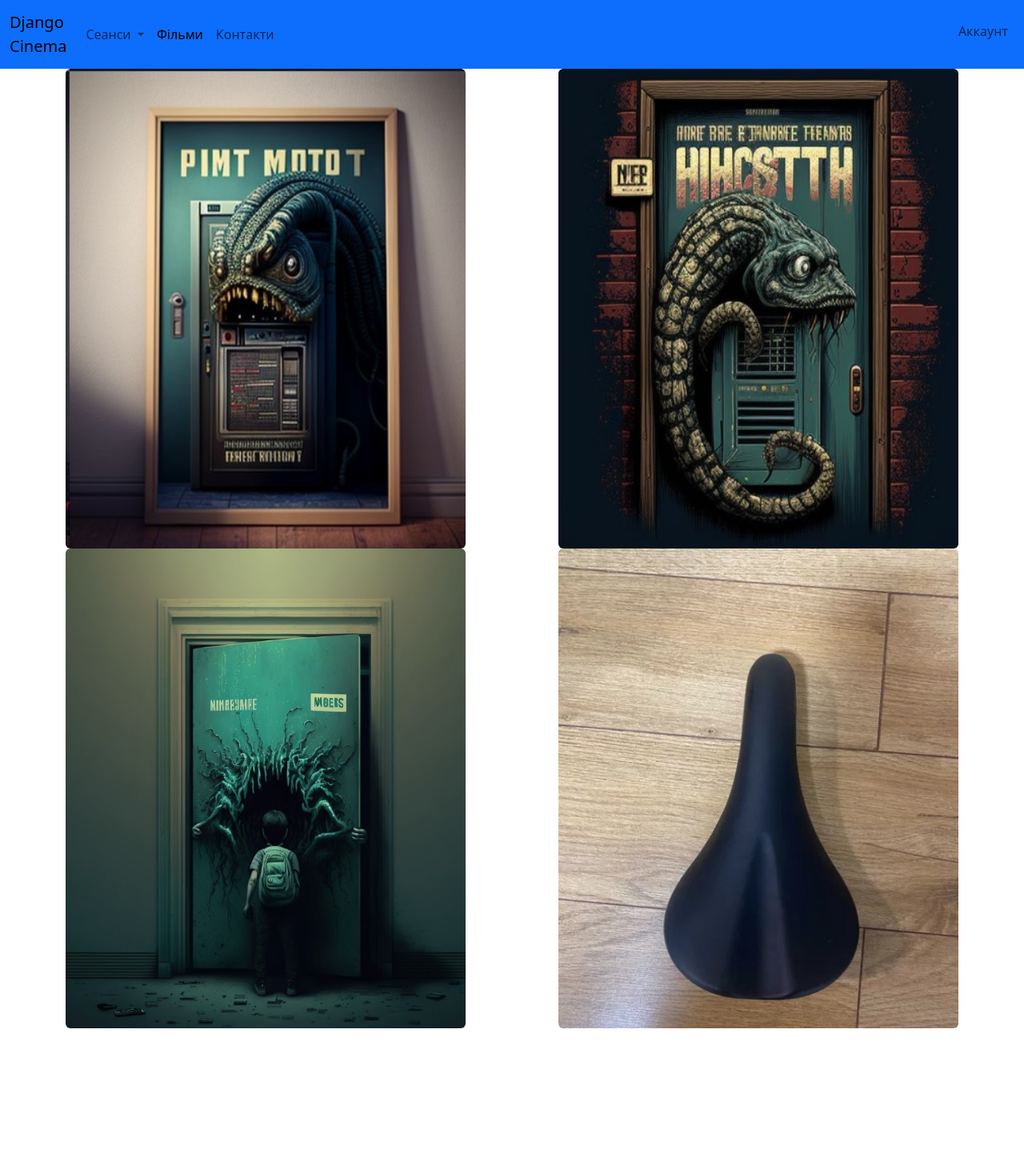
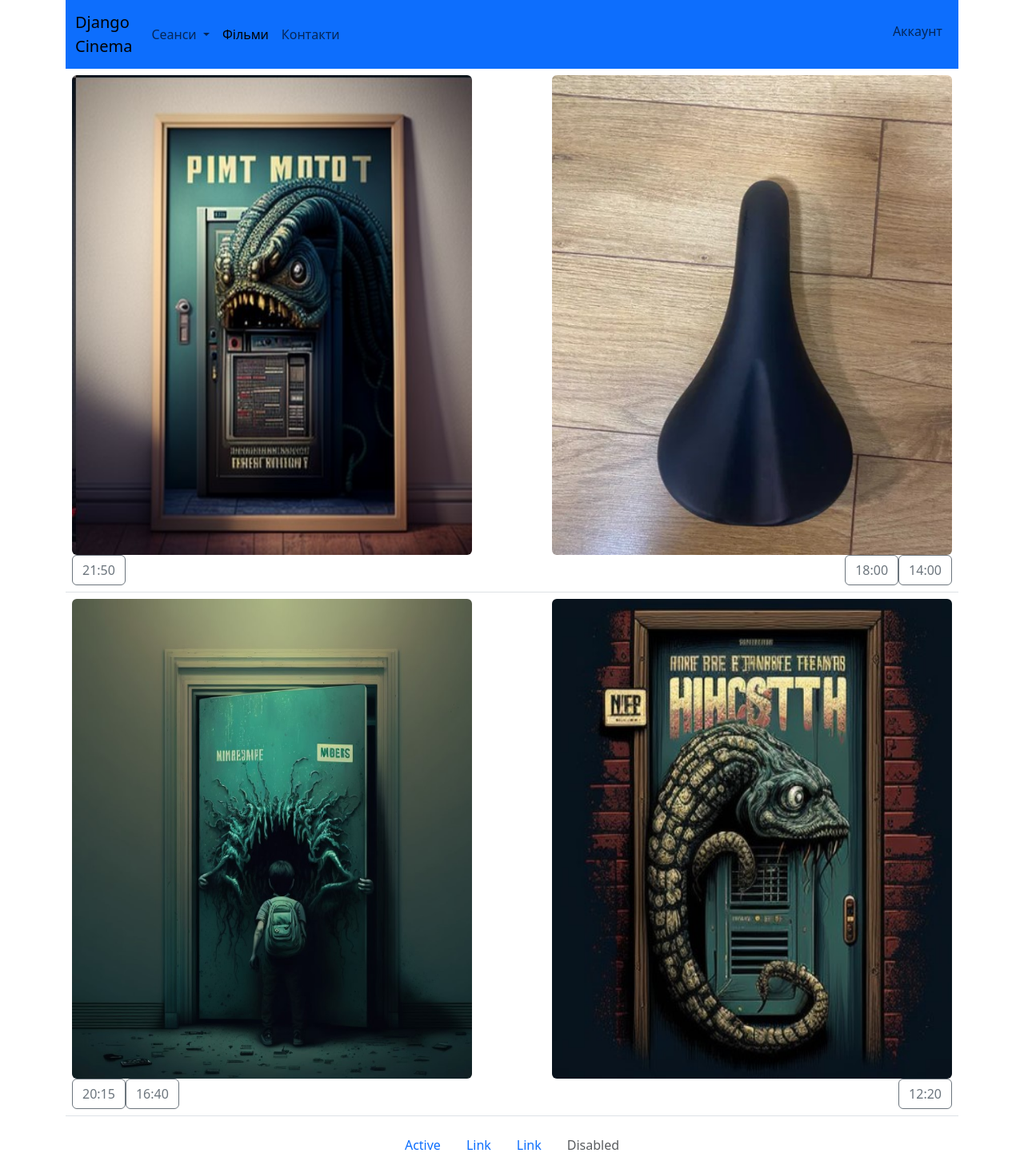
Before and after one commit to Viposha/Cinema, a Django app: page / in a window 1280 px wide. Shown: the whole page at 80% size. Before the commit the page ends 1286 px from the top, so only its background shows below. Run offline with Django 4.2, Linux system fonts and the light colour scheme.

Commit message:
modify start page

```diff
--- a/home/templates/home/home.html
+++ b/home/templates/home/home.html
@@ -2,13 +2,30 @@
 {% load static %}
 
 {% block content %}
-
-
-<div class="container">
-    <img src="{% static 'home/movie1.jpg' %}" class="rounded float-start" alt="..." width="500" height="600">
-    <img src="{% static 'home/movie2.jpg' %}" class="rounded float-end" alt="..." width="500" height="600">
-    <img src="{% static 'home/movie3.jpg' %}" class="rounded float-start" alt="..." width="500" height="600">
-    <img src="{% static 'home/movie4.jpg' %}" class="rounded float-end" alt="..." width="500" height="600">
-</div>
-
+<table class="table">
+  <tbody>
+    <tr>
+      <td>
+          <a href=""><img src="{% static 'home/movie1.jpg' %}" class="rounded float-start" alt="..." width="500" height="600"></a>
+          <p class="indent"><button type="button" class="btn btn-outline-secondary float-start">21:50</button></p>
+      </td>
+      <td>
+          <a href=""><img src="{% static 'home/movie4.jpg' %}" class="rounded float-end" alt="..." width="500" height="600"></a>
+          <p class="indent"><button  type="button" class="btn btn-outline-secondary float-end">14:00</button></p>
+          <p class="indent"><button type="button" class="btn btn-outline-secondary float-end">18:00</button></p>
+      </td>
+    </tr>
+    <tr>
+      <td>
+          <a href=""><img src="{% static 'home/movie3.jpg' %}" class="rounded float-start" alt="..." width="500" height="600"></a>
+          <p class="indent"><button type="button" class="btn btn-outline-secondary float-start">20:15</button></p>
+          <p class="indent"><button type="button" class="btn btn-outline-secondary float-start">16:40</button></p>
+      </td>
+      <td>
+          <a href=""><img src="{% static 'home/movie2.jpg' %}" class="rounded float-end" alt="..." width="500" height="600"></a>
+          <p class="indent"><button  type="button" class="btn btn-outline-secondary float-end">12:20</button></p>
+      </td>
+    </tr>
+  </tbody>
+</table>
 {% endblock %}
--- a/templates/base.html
+++ b/templates/base.html
@@ -1,13 +1,16 @@
-<!DOCTYPE html>
+{% load static %}
+
 <html lang="en">
 <head>
     <meta charset="UTF-8">
     <title>Django cinema</title>
+    <link rel="stylesheet" href="{% static 'home/custom.css' %}">
     <link href="https://cdn.jsdelivr.net/npm/bootstrap@5.3.0-alpha1/dist/css/bootstrap.min.css" rel="stylesheet" integrity="sha384-GLhlTQ8iRABdZLl6O3oVMWSktQOp6b7In1Zl3/Jr59b6EGGoI1aFkw7cmDA6j6gD" crossorigin="anonymous">
     <script src="https://cdn.jsdelivr.net/npm/bootstrap@5.3.0-alpha1/dist/js/bootstrap.bundle.min.js" integrity="sha384-w76AqPfDkMBDXo30jS1Sgez6pr3x5MlQ1ZAGC+nuZB+EYdgRZgiwxhTBTkF7CXvN" crossorigin="anonymous"></script>
 </head>
 <body>
-<nav  class="navbar navbar-expand-lg bg-primary">
+<div class="container">
+<nav  class="navbar navbar-expand-lg bg-primary" >
   <div class="container-fluid">
     <a class="navbar-brand" href="{% url 'home:home' %}">Django<br> Cinema</a>
     <button class="navbar-toggler" type="button" data-bs-toggle="collapse" data-bs-target="#navbarNavDropdown" aria-controls="navbarNavDropdown" aria-expanded="false" aria-label="Toggle navigation">
@@ -35,13 +38,37 @@
       <ul class="navbar-nav ms-auto mb-2 mb-lg-0>
          <li class="nav-item">
           <a class="nav-link " href="#">Аккаунт</a>
-        </li>
+          </li>
       </ul>
     </div>
   </div>
 </nav>
+</div>
+
+
+<div class="container">
 {% block content %}
 
 {% endblock %}
+</div>
+
+
+<footer class="container">
+<ul class="nav justify-content-center">
+  <li class="nav-item">
+    <a class="nav-link active" aria-current="page" href="#">Active</a>
+  </li>
+  <li class="nav-item">
+    <a class="nav-link" href="#">Link</a>
+  </li>
+  <li class="nav-item">
+    <a class="nav-link" href="#">Link</a>
+  </li>
+  <li class="nav-item">
+    <a class="nav-link disabled">Disabled</a>
+  </li>
+</ul>
+</footer>
+
 </body>
 </html>
```
